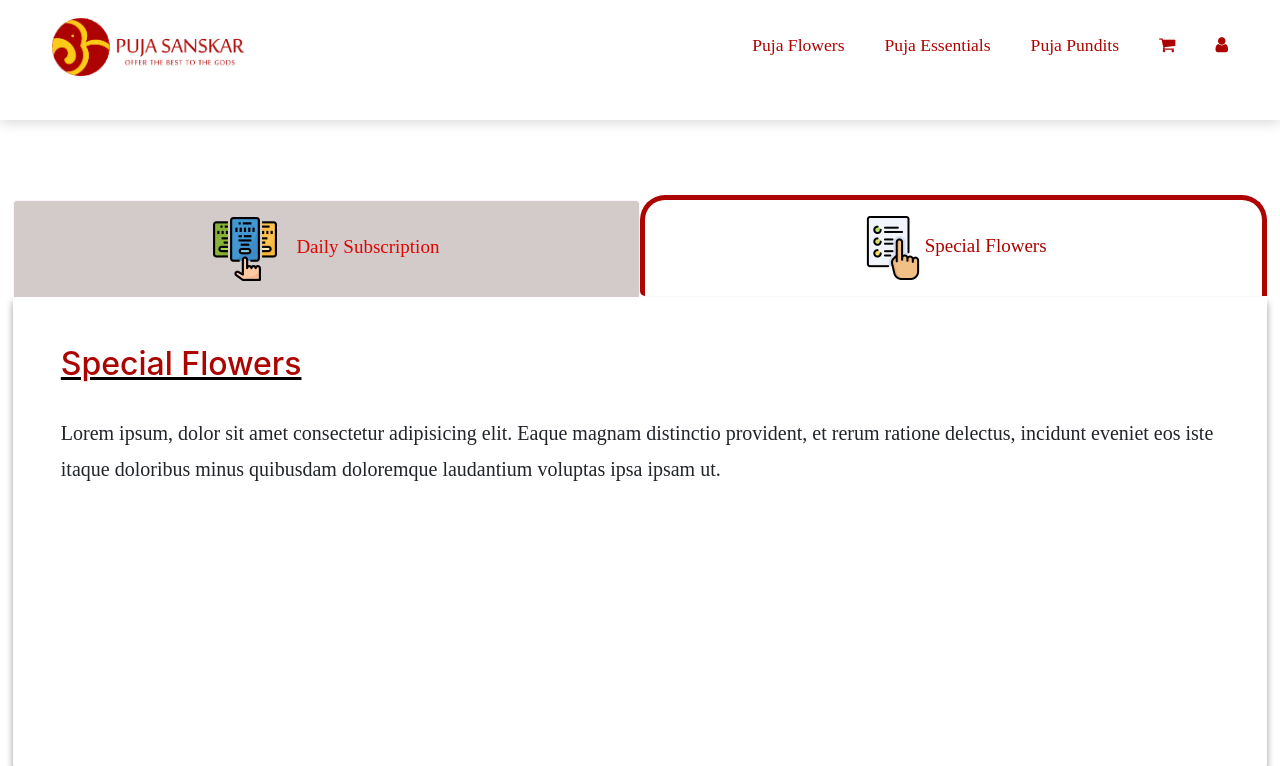
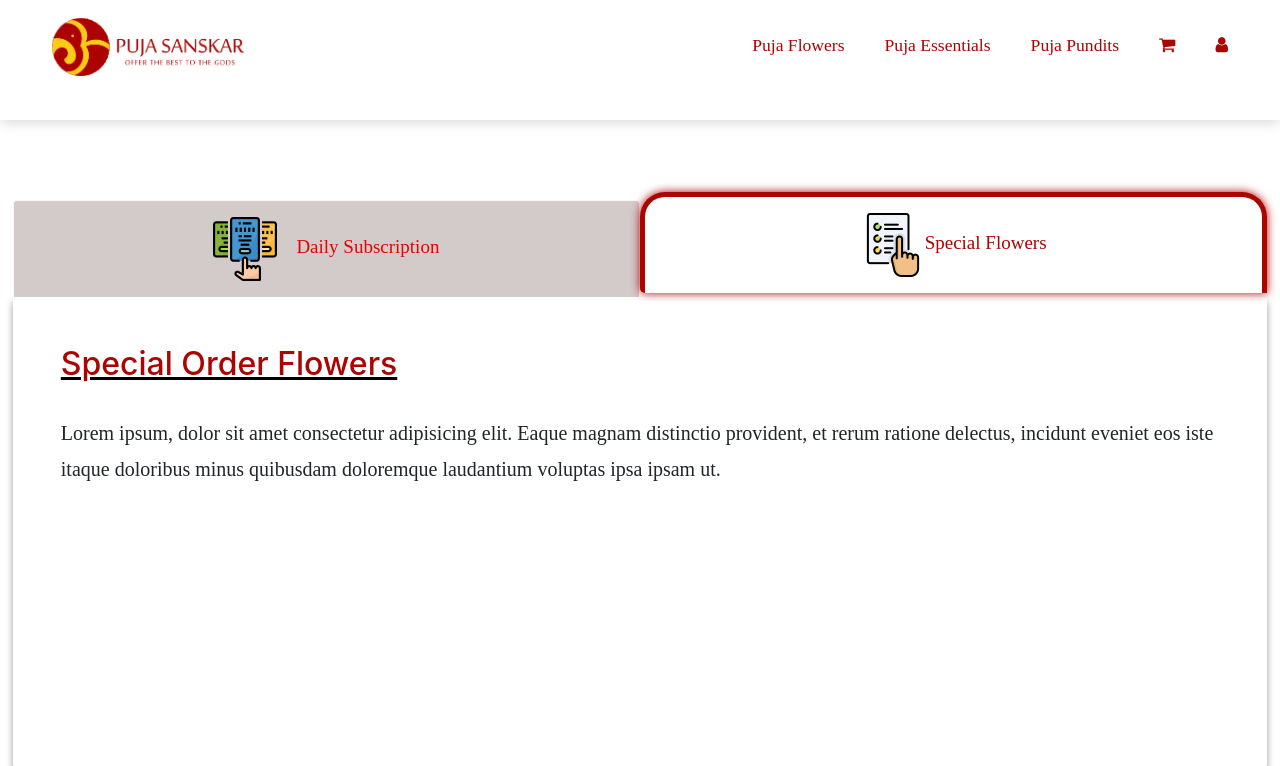
Before and after one commit to Shrirama-Upadhya-A/poojas-final, a PHP site: page /flowers-special.html in a window 1280 px wide. Shown: the top 766 px of the page. Run offline with PHP 8.4, Linux system fonts and the light colour scheme; some libraries are stand-ins or nearby versions; some web fonts are replaced.

Commit message:
display page - new

```diff
--- a/css/style3.css
+++ b/css/style3.css
@@ -120,11 +120,12 @@
     border-width: 5px;
     border-radius: 25px;
     border-bottom-left-radius: 5px;
-    margin-top: -5px;
+    margin-top: -8px;
     border-bottom-right-radius: 0px;
-    border-color: #ac0401 #ac0401 #fff;
-    border-bottom: 0px;
+    border-color: #ac0401 #ac0401 #ac0401;
+    border-bottom-width: 0px;
     color: #ac0401;
+    box-shadow: 0px 0px 10px 0px #ac0401;
 }
 
 #shop {
--- a/flowers-special.html
+++ b/flowers-special.html
@@ -73,7 +73,7 @@
             <div class="tab-content">
                 <div class="tab-pane fade" id="dailysubscription">
 
-                    <h2>Daily Subscription</h2>
+                    <h2>Flowers for Daily Subscription</h2>
                     <p class="lead">
                         Lorem ipsum dolor sit amet consectetur adipisicing elit. Ex eum adipisci error maiores placeat doloribus dolor? Provident, perspiciatis animi nisi voluptatem, accusamus maiores doloribus quam distinctio at doloremque tempora non!
                     </p>
@@ -123,7 +123,7 @@
                 </div>
 
                 <div class="tab-pane fade  show active" id="specialflowers">
-                    <h2>Special Flowers</h2>
+                    <h2>Special Order Flowers</h2>
 
                     <p class="lead">
                         Lorem ipsum, dolor sit amet consectetur adipisicing elit. Eaque magnam distinctio provident, et rerum ratione delectus, incidunt eveniet eos iste itaque doloribus minus quibusdam doloremque laudantium voluptas ipsa ipsam ut. </p>
--- a/flowers-subscription.html
+++ b/flowers-subscription.html
@@ -72,7 +72,7 @@
             <div class="tab-content">
                 <div class="tab-pane fade show active" id="dailysubscription">
 
-                    <h2>Daily Subscription</h2>
+                    <h2>Flowers for Daily Subscription</h2>
                     <p class="lead">
                         Lorem ipsum dolor sit amet consectetur adipisicing elit. At et porro aliquid rerum doloribus! Minima ratione optio aspernatur amet odio, ipsum, eos quibusdam consectetur officiis hic ut, deleniti saepe blanditiis? </p>
 
@@ -123,7 +123,7 @@
                 </div>
 
                 <div class="tab-pane fade" id="specialflowers">
-                    <h2>Special Flowers</h2>
+                    <h2>Special Order Flowers</h2>
 
                     <p class="lead">
                         Lorem ipsum dolor sit amet consectetur adipisicing elit. Iste, iure soluta. Perferendis doloremque explicabo nam ab cumque amet, doloribus itaque distinctio quos excepturi maiores enim adipisci, voluptates omnis inventore hic.
```
